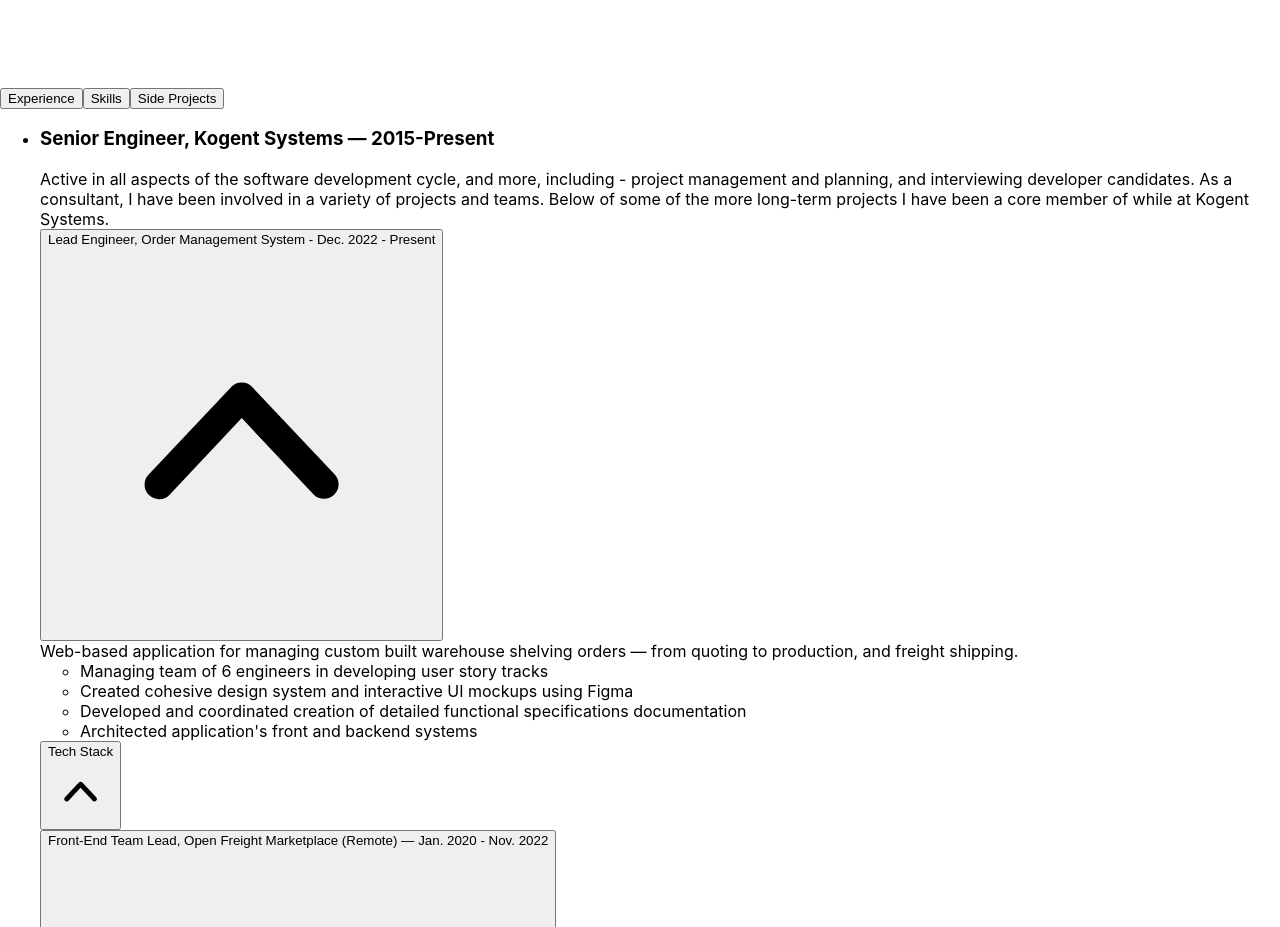
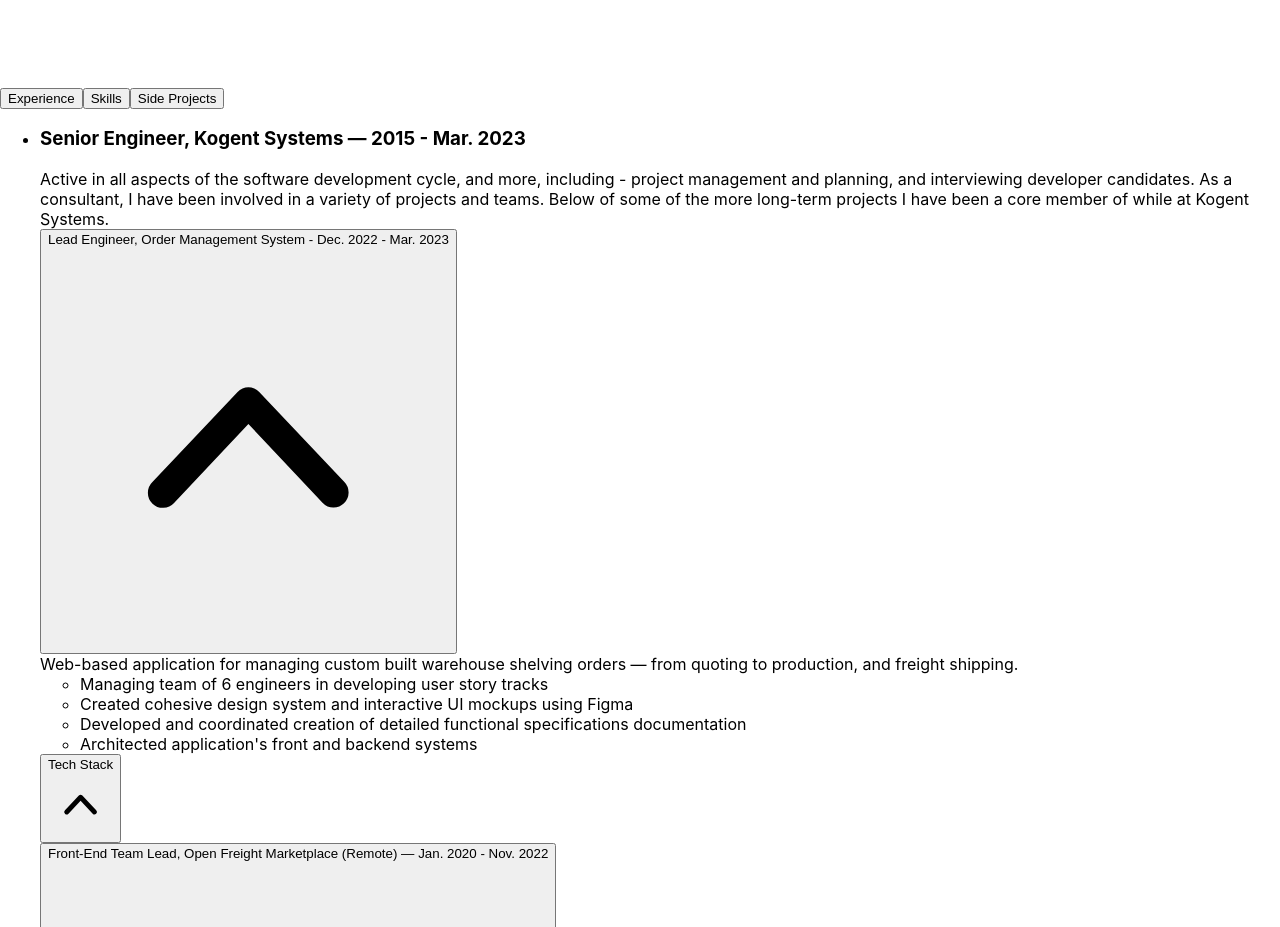
Before and after one commit to Deadeye07/nick-dev, a React (Create React App) app: page / in a window 1280 px wide. Shown: the part 2700-3627 px from the top of the page. Built offline with nearby package versions, Linux system fonts and the light colour scheme; the HTML template or start-up script is replaced by a standard one.

Commit message:
Update Kogent End Date

```diff
--- a/src/components/experience/experience.json
+++ b/src/components/experience/experience.json
@@ -1,7 +1,7 @@
 [
   {
     "id": "mmi",
-    "title": "Lead Engineer, Order Management System - Dec. 2022 - Present",
+    "title": "Lead Engineer, Order Management System - Dec. 2022 - Mar. 2023",
     "description": "Web-based application for managing custom built warehouse shelving orders — from quoting to production, and freight shipping.",
     "bullets": [
       "Managing team of 6 engineers in developing user story tracks",
--- a/src/components/experience/experience.tsx
+++ b/src/components/experience/experience.tsx
@@ -12,7 +12,7 @@
       <ul>
         <li className="relative rounded-md p-3">
           <h3 className="mb-4 text-lg font-bold leading-5">
-            Senior Engineer, Kogent Systems — 2015-Present
+            Senior Engineer, Kogent Systems — 2015 - Mar. 2023
           </h3>
           <div>
             <div className="mb-8">{KogentText.text}</div>
```
